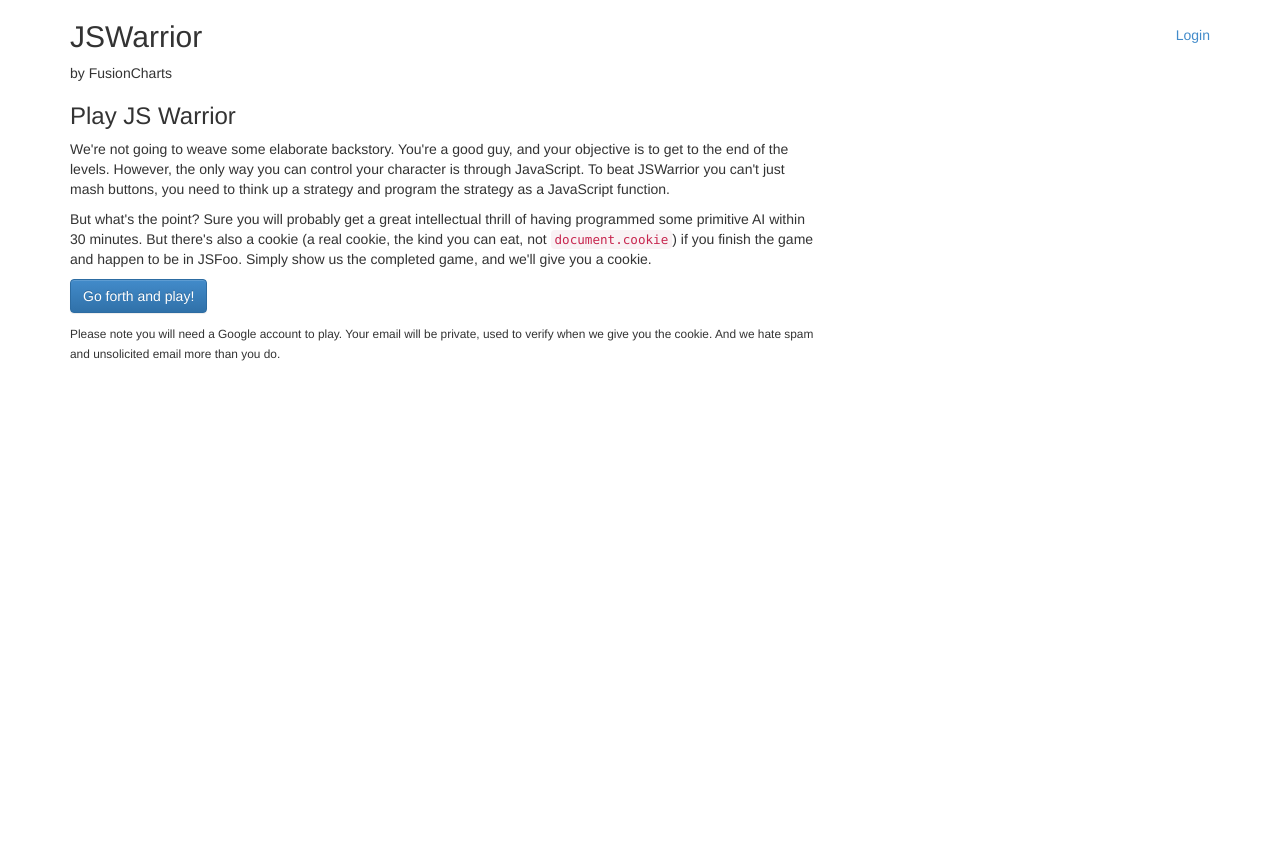
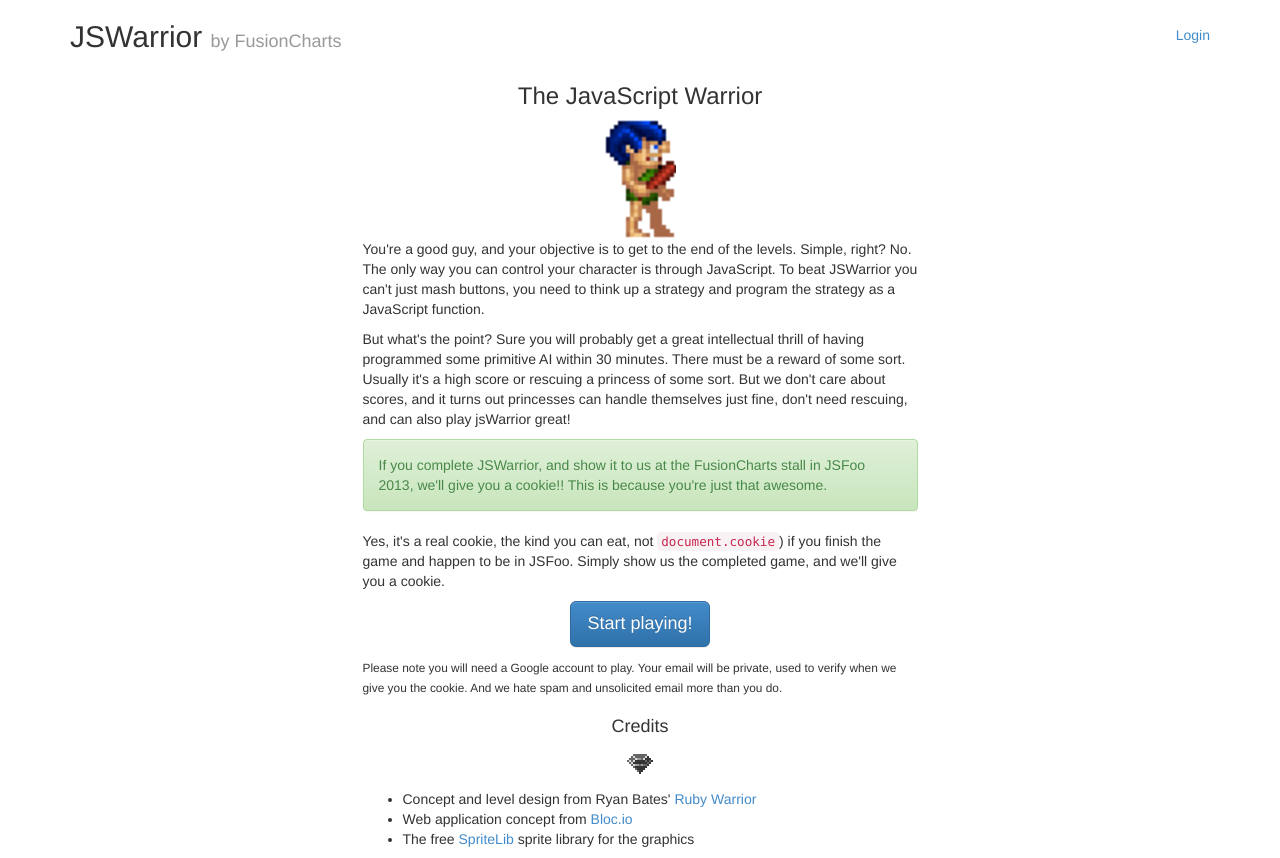
Before and after one commit to fusioncharts/jswarrior, a Python web app: template templates/index.html in a window 1280 px wide. Shown: the top 858 px of the page. Before the commit the page ends 361 px from the top, so only its background shows below. Run offline with Jinja, Linux system fonts and the light colour scheme; the template is opened without the code that fills it, so the values that code supplies are empty; grey boxes are pictures that could not be loaded.

Commit message:
added branding and credits

```diff
--- a/templates/index.html
+++ b/templates/index.html
@@ -4,12 +4,38 @@
 
 {% block content %}
 <div class="row">
-    <div class='col-md-8'>
-        <h3>Play JS Warrior</h3>
-        <p>We're not going to weave some elaborate backstory. You're a good guy, and your objective is to get to the end of the levels. However, the only way you can control your character is through JavaScript. To beat JSWarrior you can't just mash buttons, you need to think up a strategy and program the strategy as a JavaScript function.</p>
-        <p>But what's the point? Sure you will probably get a great intellectual thrill of having programmed some primitive AI within 30 minutes. But there's also a cookie (a real cookie, the kind you can eat, not <code>document.cookie</code>) if you finish the game and happen to be in JSFoo. Simply show us the completed game, and we'll give you a cookie.</p>
-        <p><a class="btn btn-large btn-primary" href="{{startGameUrl}}">Go forth and play!</a></p>
+	<div class="col-xs-3"></div>
+    <div class='col-xs-6'>
+    	<div class='text-center'>
+        <h3>The JavaScript Warrior</h3>
+        <img src="/static/images/warrior.png" style="height:120px; width: 72px;"/>
+    </div>
+        <p>You're a good guy, and your objective is to get to the end of the levels. Simple, right? No. The only way you can control your character is through JavaScript. To beat JSWarrior you can't just mash buttons, you need to think up a strategy and program the strategy as a JavaScript function.</p>
+        <p>But what's the point? Sure you will probably get a great intellectual thrill of having programmed some primitive AI within 30 minutes. There must be a reward of some sort. Usually it's a high score or rescuing a princess of some sort. But we don't care about scores, and it turns out princesses can handle themselves just fine, don't need rescuing, and can also play jsWarrior great!</p>
+        <div class="alert alert-success">
+        <p>If you complete JSWarrior, and show it to us at the FusionCharts stall in JSFoo 2013, we'll give you a cookie!! This is because you're just that awesome.</p>
+	    </div>
+        <p>Yes, it's a real cookie, the kind you can eat, not <code>document.cookie</code>) if you finish the game and happen to be in JSFoo. Simply show us the completed game, and we'll give you a cookie.</p>
+        <p class='text-center'><a class="btn btn-lg btn-primary" href="{{startGameUrl}}">Start playing!</a></p>
         <p><small>Please note you will need a Google account to play. Your email will be private, used to verify when we give you the cookie. And we hate spam and unsolicited email more than you do.</small></p>
     </div>
 </div>
+<div class="row">
+	<div class="col-xs-3"></div>
+    <div class='col-xs-6'>
+    	<div class="text-center">
+        <h4>Credits</h4>
+        <img src="/static/images/captive.png"/>
+	    </div>
+        <p>
+        	<ul>
+        		<li>Concept and level design from Ryan Bates' <a href="https://github.com/ryanb/ruby-warrior">Ruby Warrior</a></li>
+        		<li>Web application concept from <a href="https://www.bloc.io/ruby-warrior/#/">Bloc.io</a></li>
+        		<li>The free <a href="http://www.widgetworx.com/widgetworx/portfolio/spritelib.html">SpriteLib</a> sprite library for the graphics</li>
+        	</ul>
+        </p>
+	    </div>
+    </div>
+</div>
+
 {% endblock %}
--- a/templates/layout.html
+++ b/templates/layout.html
@@ -19,7 +19,7 @@
     <div class="container">
         <div class="row">
             <div class="col-xs-8">
-                <h2>JSWarrior</h2> <span class="by-fc">by FusionCharts</span>
+                <h2>JSWarrior <small>by FusionCharts</small></h2>
             </div>
             <div class="col-xs-4 text-right" style="margin-top:25px">
                 {% if loggedIn %}
@@ -30,5 +30,12 @@
             </div>
         </div>
         {% block content %}{% endblock %}
+        <div class="row">
+            <div class="col-xs-6 pull-right text-right" style='margin-top: 15px'>
+                <img src="https://developers.google.com/appengine/images/appengine-silver-120x30.gif"
+alt="Powered by Google App Engine" />
+                <a href="http://fusioncharts.com/careers/"><img src="http://www.fusioncharts.com/company/press-kit/images/fc_logo_300x60.gif" style="height: 30px; width: 150px"></img></a>
+            </div>
+        </div>
     </div>
 </body>
```
